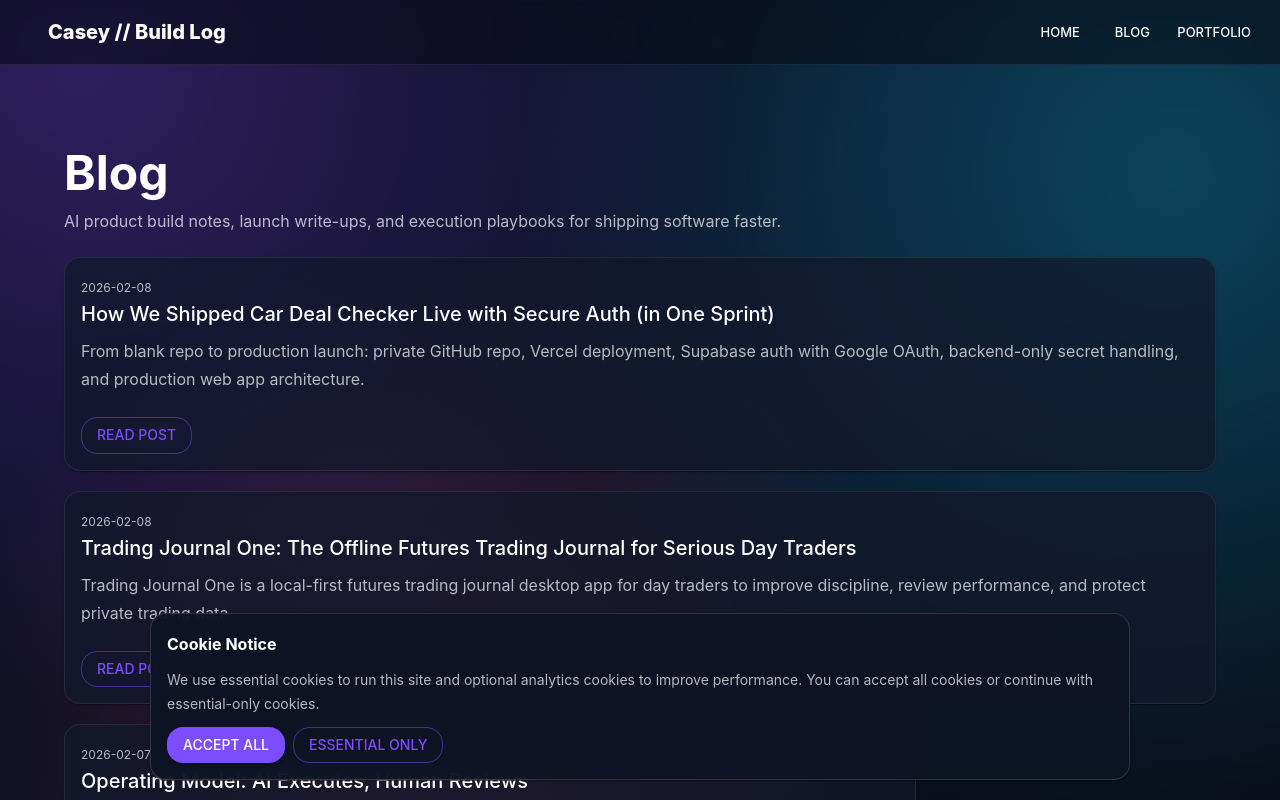
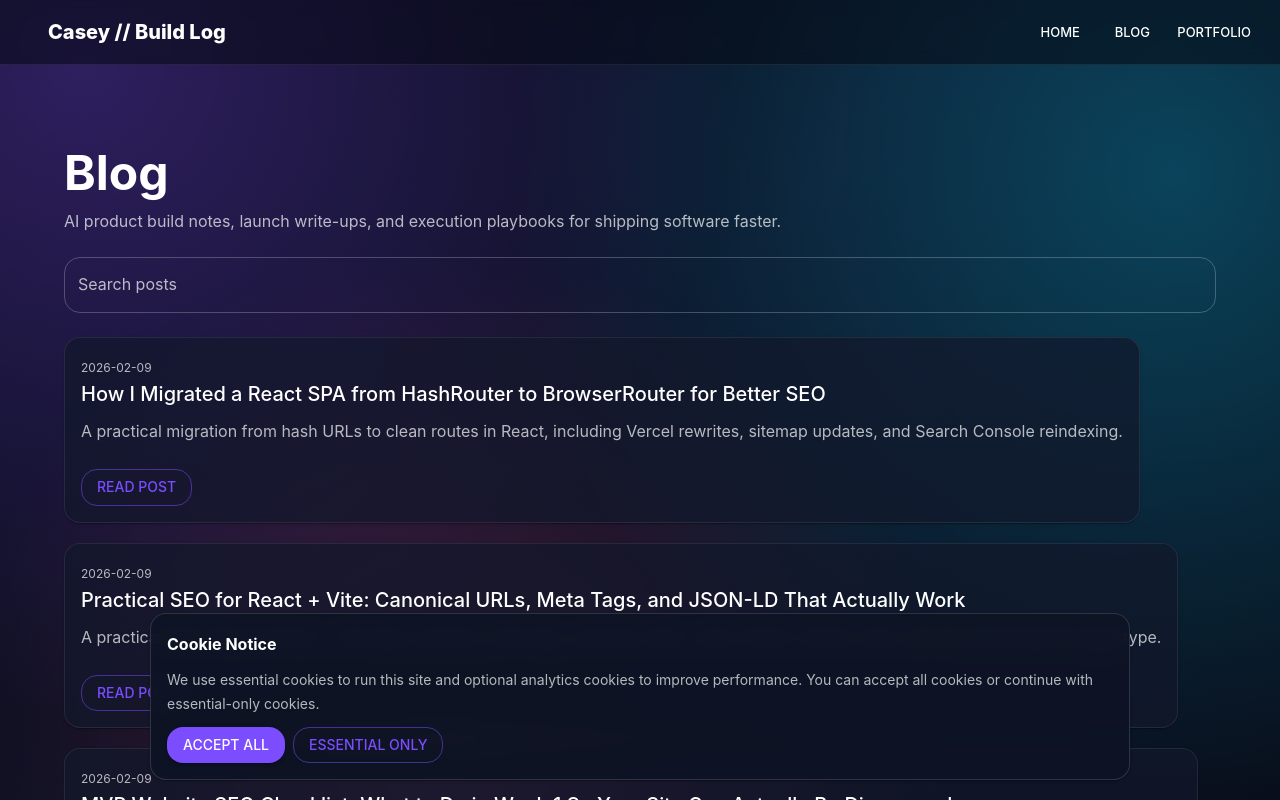
Before and after one commit to AIBotCasey/casey-pages, a React (Vite) app: page /blog in a window 1280 px wide. Shown: the top 800 px of the page. Built offline with nearby package versions, Linux system fonts and the light colour scheme; some icons are missing.

Commit message:
Blog UX: newest-first ordering, home latest 5, and blog search

```diff
--- a/src/data/posts.js
+++ b/src/data/posts.js
@@ -276,3 +276,6 @@ export const posts = [
 ]
 
 export const getPostBySlug = (slug) => posts.find((p) => p.slug === slug)
+
+export const sortPostsByNewest = (list) =>
+  [...list].sort((a, b) => new Date(b.date).getTime() - new Date(a.date).getTime())
--- a/src/pages/BlogPage.jsx
+++ b/src/pages/BlogPage.jsx
@@ -1,10 +1,12 @@
-import { Box, Button, Card, CardActions, CardContent, Grid, Typography } from '@mui/material'
+import { Box, Button, Card, CardActions, CardContent, Grid, TextField, Typography } from '@mui/material'
 import { Link as RouterLink } from 'react-router-dom'
-import { useEffect } from 'react'
-import { posts } from '../data/posts'
+import { useMemo, useState, useEffect } from 'react'
+import { posts, sortPostsByNewest } from '../data/posts'
 import { setPageSeo, SITE_URL } from '../utils/seo'
 
 export default function BlogPage() {
+  const [query, setQuery] = useState('')
+
   useEffect(() => {
     setPageSeo({
       title: 'AI Build Log Blog: Product Launch Notes and Playbooks | AIBotCasey',
@@ -20,6 +22,18 @@ export default function BlogPage() {
     })
   }, [])
 
+  const orderedPosts = useMemo(() => sortPostsByNewest(posts), [])
+
+  const visiblePosts = useMemo(() => {
+    const q = query.trim().toLowerCase()
+    if (!q) return orderedPosts
+
+    return orderedPosts.filter((post) => {
+      const haystack = [post.title, post.excerpt, ...(post.sections?.map((s) => s.heading) ?? [])].join(' ').toLowerCase()
+      return haystack.includes(q)
+    })
+  }, [orderedPosts, query])
+
   return (
     <Box>
       <Typography variant="h3" sx={{ mb: 1 }}>Blog</Typography>
@@ -27,8 +41,17 @@ export default function BlogPage() {
         AI product build notes, launch write-ups, and execution playbooks for shipping software faster.
       </Typography>
 
+      <TextField
+        fullWidth
+        label="Search posts"
+        placeholder="Try: SEO, React, MVP, routing..."
+        value={query}
+        onChange={(e) => setQuery(e.target.value)}
+        sx={{ mb: 3 }}
+      />
+
       <Grid container spacing={2.5}>
-        {posts.map((post) => (
+        {visiblePosts.map((post) => (
           <Grid item xs={12} md={6} key={post.slug}>
             <Card sx={{ height: '100%', background: 'rgba(18, 24, 44, 0.72)', border: '1px solid rgba(255,255,255,0.08)' }}>
               <CardContent>
@@ -43,6 +66,12 @@ export default function BlogPage() {
           </Grid>
         ))}
       </Grid>
+
+      {visiblePosts.length === 0 ? (
+        <Typography color="text.secondary" sx={{ mt: 3 }}>
+          No posts found for “{query}”. Try a broader keyword.
+        </Typography>
+      ) : null}
     </Box>
   )
 }
--- a/src/pages/HomePage.jsx
+++ b/src/pages/HomePage.jsx
@@ -13,12 +13,13 @@ import {
 } from '@mui/material'
 import { Link as RouterLink } from 'react-router-dom'
 import { useEffect } from 'react'
-import { posts } from '../data/posts'
+import { posts, sortPostsByNewest } from '../data/posts'
 import { projects } from '../data/projects'
 import { setPageSeo, SITE_URL } from '../utils/seo'
 
 export default function HomePage() {
   const featuredProjects = projects.filter((p) => p.featured)
+  const latestPosts = sortPostsByNewest(posts).slice(0, 5)
 
   useEffect(() => {
     setPageSeo({
@@ -81,7 +82,7 @@ export default function HomePage() {
       <Box id="blog">
         <Typography variant="h4" sx={{ mb: 3 }}>Latest Posts</Typography>
         <Grid container spacing={2.5}>
-          {posts.map((post) => (
+          {latestPosts.map((post) => (
             <Grid item xs={12} md={6} key={post.slug}>
               <Card sx={{ height: '100%', background: 'rgba(18, 24, 44, 0.72)', border: '1px solid rgba(255,255,255,0.08)' }}>
                 <CardContent>
```
